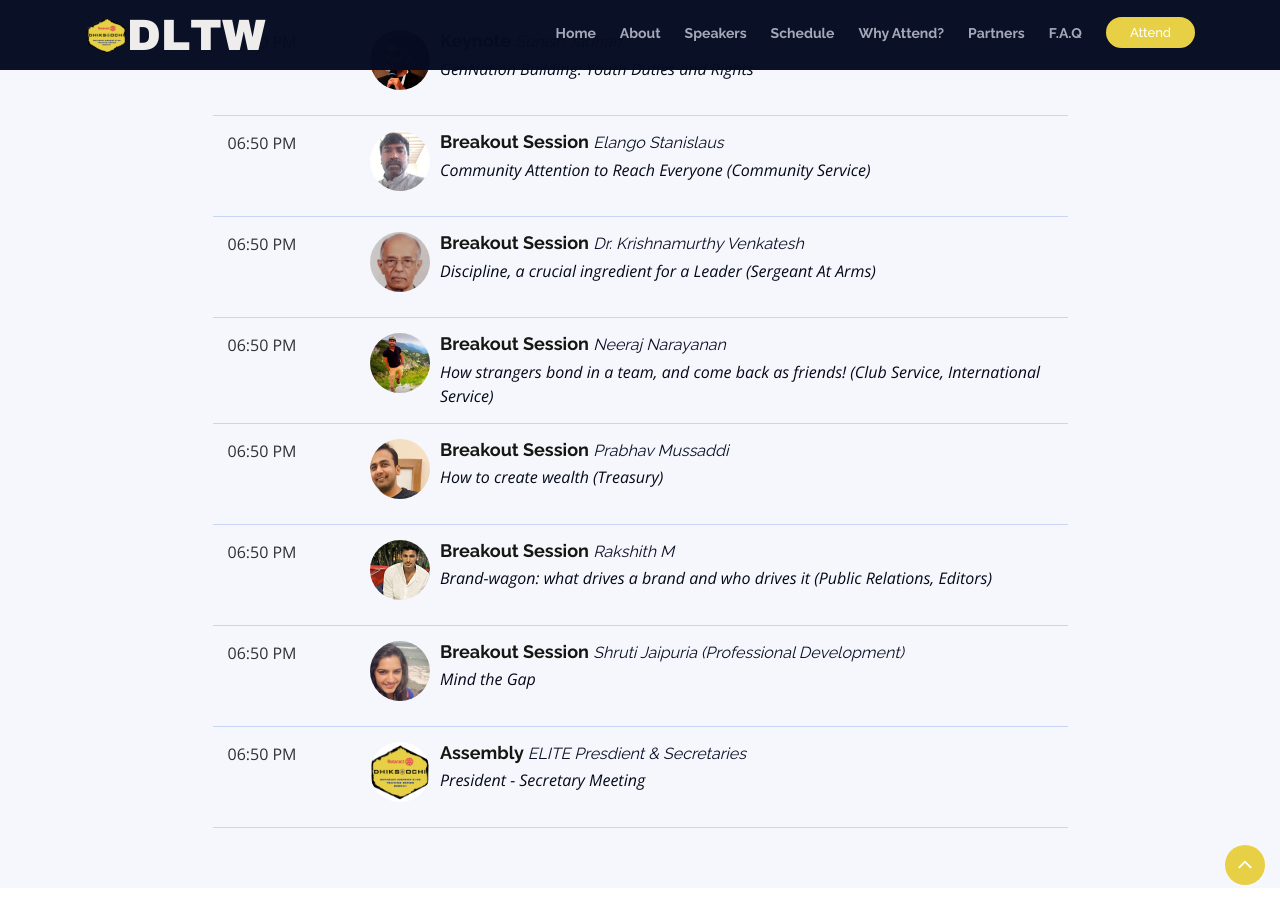
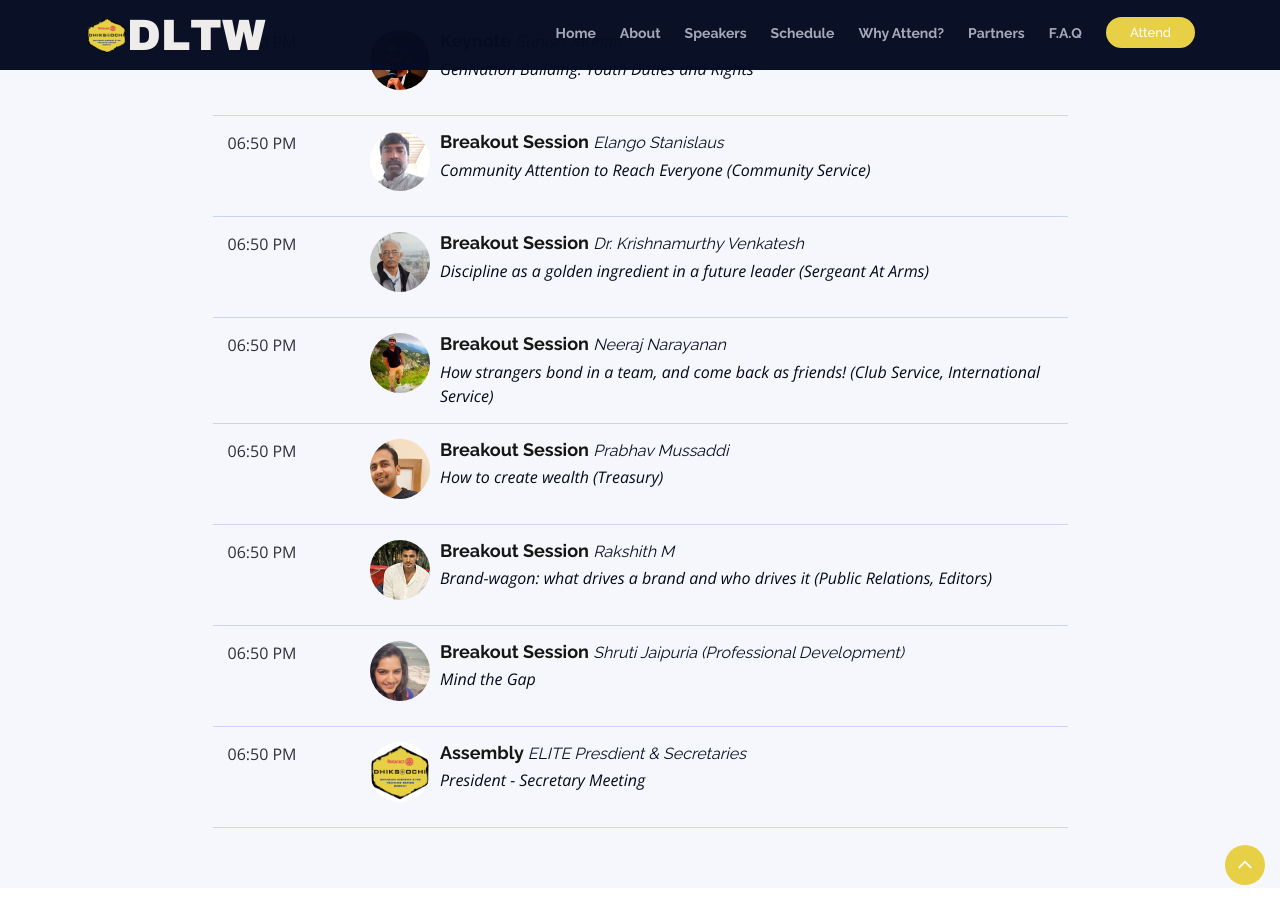
Before and after one commit to Rotaract3190/dltw20_21, a Jekyll site: the page built from index.html, in a window 1280 px wide and 900 px high, scrolled down 4681 px. Built offline with Jekyll 4.4.1, drawn with Linux system fonts in a browser that asks for light colours.

Commit message:
krishna murhty talk

```diff
--- a/_data/schedule.yml
+++ b/_data/schedule.yml
@@ -28,7 +28,7 @@
     - time: 06:50 PM
       type: Breakout Session
       speaker: Dr. Krishnamurthy Venkatesh
-      sub: Discipline, a crucial ingredient for a Leader (Sergeant At Arms)
+      sub: Discipline as a golden ingredient in a future leader (Sergeant At Arms)
       img: assets/img/speakers/krishnamurthy.jpeg
     - time: 06:50 PM
       type: Breakout Session
```
Also changed, not shown: assets/img/speakers/krishnamurthy.jpeg.
